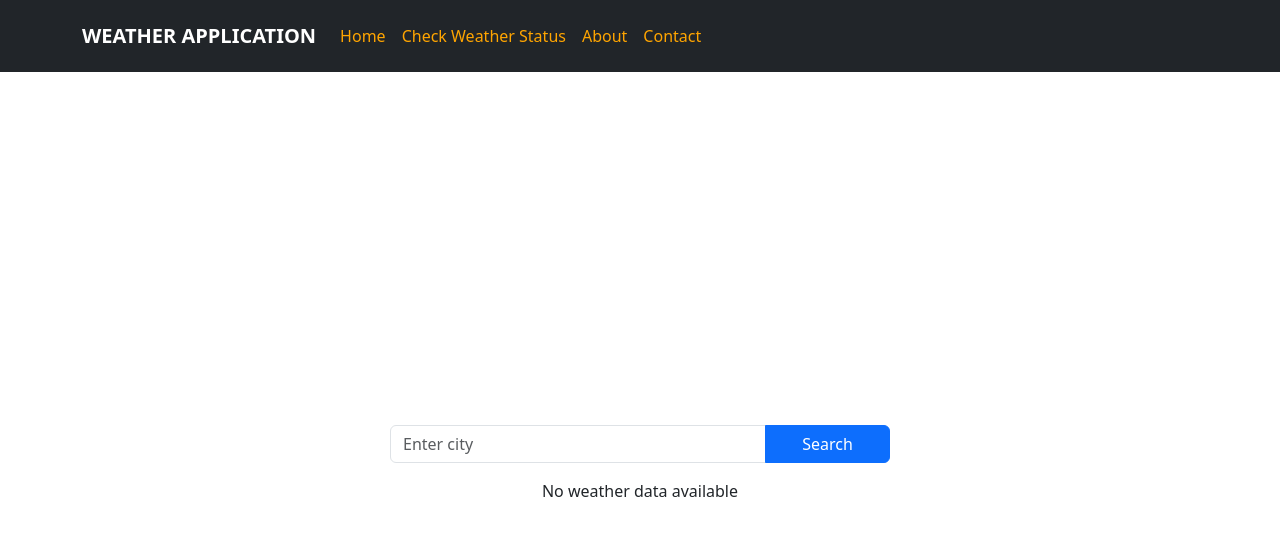
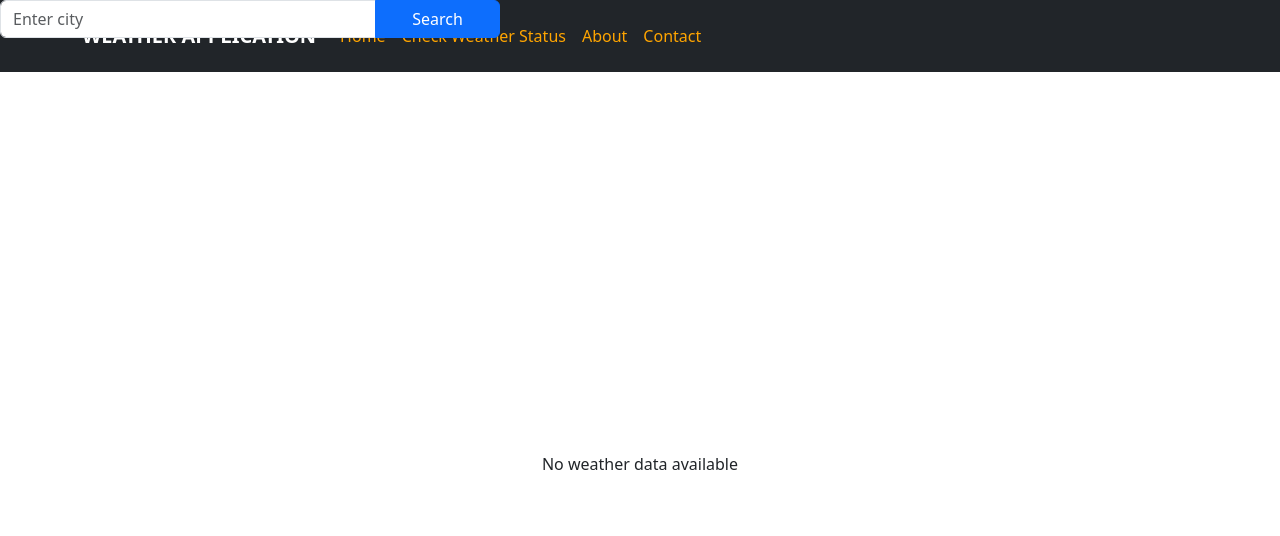
Before and after one commit to Annacletter/Weather-app, a React (Create React App) app in the folder weather-app/: page /home in a window 1280 px wide. Shown: the top 536 px of the page. Built offline with nearby package versions, Linux system fonts and the light colour scheme.

Commit message:
styling modification

```diff
--- a/weather-app/src/style.css
+++ b/weather-app/src/style.css
@@ -116,10 +116,13 @@
 form {
   width: 100%;
   max-width: 500px;
-  margin: 0 auto;
+  margin: 0; /* Remove auto margin to disable center alignment */
   display: flex;
-  justify-content: center;
+  justify-content: flex-start; /* Align items to the start */
   gap: 10px;
+  position: absolute; /* This will allow the form to move freely within its container */
+  top: 0; /* Align to top */
+  left: 0; /* Align to left */
 }
 
 input {
```
